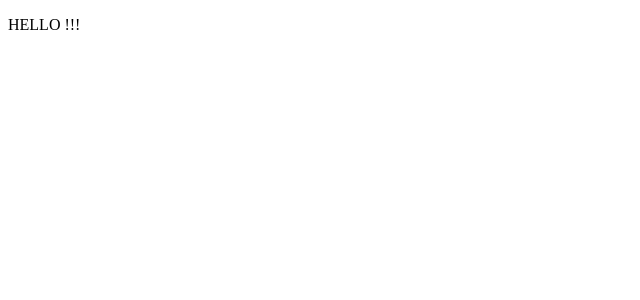
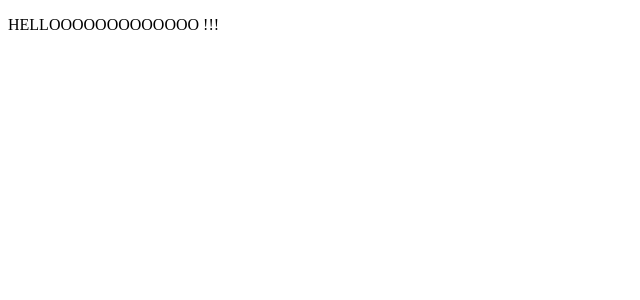
Before and after one commit to YarKram/test, a React (Create React App) app: page / in a window 1280 px wide. Shown: the top 300 px of the page, without its empty margins (0-640 px from the left). Built offline with nearby package versions, Linux system fonts and the light colour scheme.

Commit message:
initial commit

```diff
--- a/src/App.jsx
+++ b/src/App.jsx
@@ -1,7 +1,7 @@
 export const App = () => {
 	return (
 		<>
-			<p>HELLO !!!</p>
+			<p>HELLOOOOOOOOOOOOO !!!</p>
 		</>
 	);
 };
```
